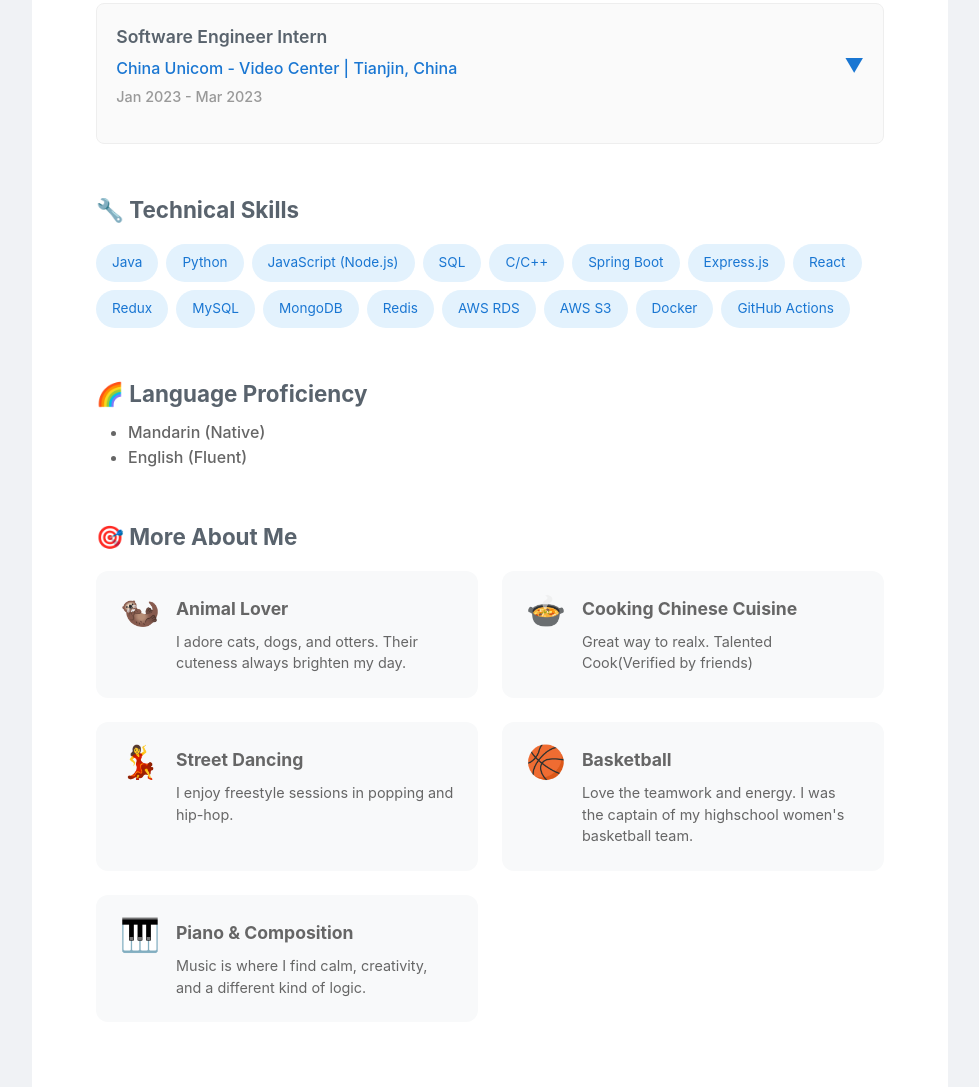
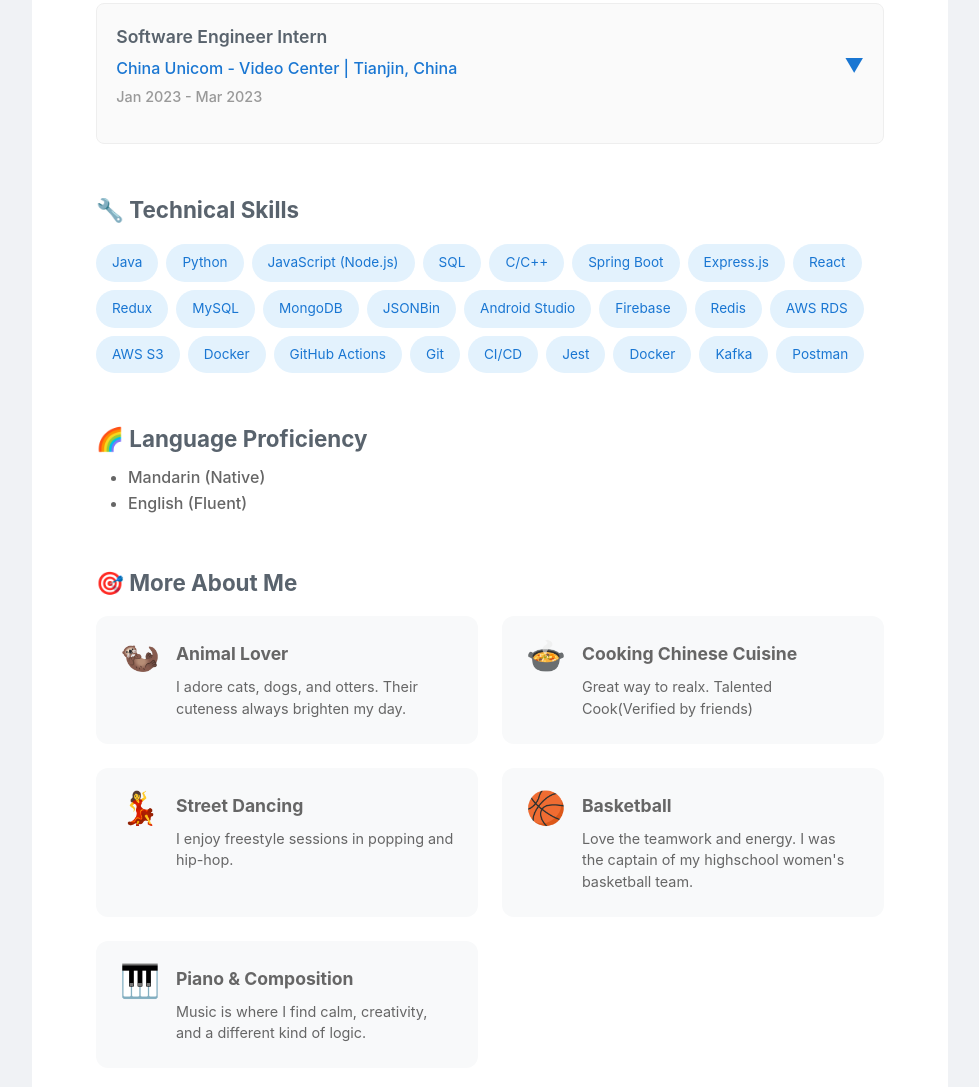
Before and after one commit to Zeglow/avery-portfolio, a plain HTML site: page index.html in a window 1280 px wide. Shown: the part 1169-2256 px from the top of the page, without its empty margins (300-1279 px from the left). Drawn offline with Linux system fonts and the light colour scheme; a script that the page names is missing.

Commit message:
update content

```diff
--- a/index.html
+++ b/index.html
@@ -1138,11 +1138,20 @@
                     <span class="skill">Redux</span>
                     <span class="skill">MySQL</span>
                     <span class="skill">MongoDB</span>
+                    <span class="skill">JSONBin</span>
+                    <span class="skill">Android Studio</span>
+                    <span class="skill">Firebase</span>
                     <span class="skill">Redis</span>
                     <span class="skill">AWS RDS</span>
                     <span class="skill">AWS S3</span>
                     <span class="skill">Docker</span>
                     <span class="skill">GitHub Actions</span>
+                    <span class="skill">Git</span>
+                    <span class="skill">CI/CD</span>
+                    <span class="skill">Jest</span>
+                    <span class="skill">Docker</span>
+                    <span class="skill">Kafka</span>
+                    <span class="skill">Postman</span>
                 </div>
             </section>
 
```
